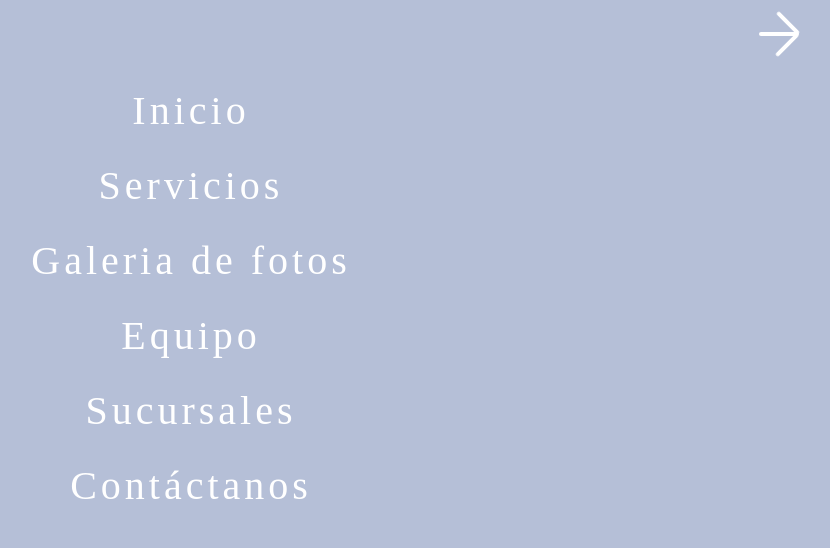
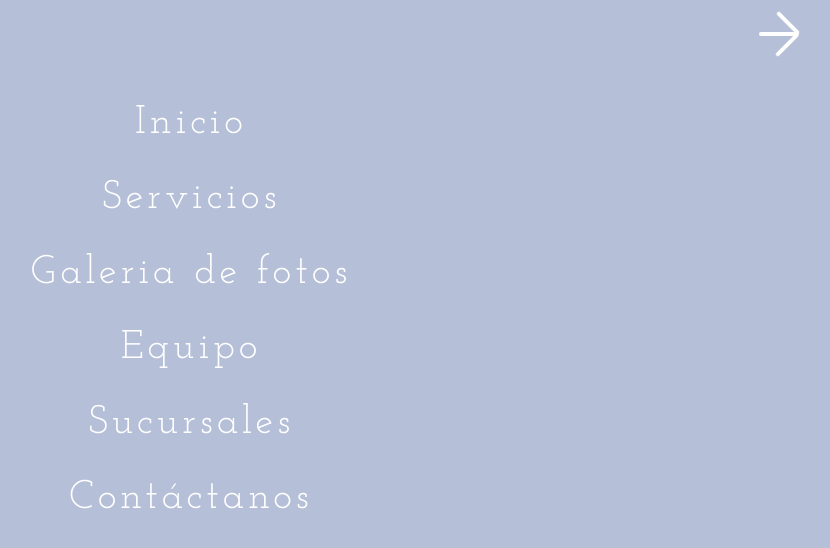
Before and after one commit to dianaVidalC/ProyectoX, a plain HTML site: page index.html in a window 1280 px wide. Both pictures are taken after a click on the element 1228 px from the left and 34 px from the top of the page. Shown: the whole page, without its empty margins (449-1279 px from the left). Drawn offline with Linux system fonts and the light colour scheme.

Commit message:
icono seguir

```diff
--- a/css/main.css
+++ b/css/main.css
@@ -14,6 +14,8 @@ body{
   display:inline-block;
   color:#3263A9;
   margin: auto 0;
+  font-family: 'Josefin Slab', serif;
+  font-size: 3rem;
 }
 
 .portada{
@@ -42,11 +44,6 @@ nav{
   background: transparent;
   transition: all 0.6s cubic-bezier(0.7, 0.01, 0.3, 1);
 }
-
-/*nav.up{
-  display:none;
-  background:#F2C12E;
-}*/
 
 .toogle {
     position: absolute;
@@ -171,10 +168,11 @@ li.liSpan {
 a span.spanM {
     left:0;
     display:block;
-    padding:10 0px;
-    margin:0px;
-    margin-left: 0;
-    margin-right: 0;
+    padding-top:1rem;
+    font-family: 'Josefin Slab', serif;
+    margin:0;
+    /*margin-left: 0;
+    margin-right: 0;*/
     color:white;
     width:100%;
     height: 100%;
@@ -185,3 +183,30 @@ a span.spanM:hover {
   color:#3263A9;
   background-color: white;
 }
+
+#head{
+  position:relative;
+  height: 33.7rem;;
+}
+
+#cubre{
+  background-color: #3263A9;
+  height: 4rem;
+  position:absolute;
+  width: 100%;
+  bottom: 0;
+  left: 0;
+}
+
+#slogan{
+  color:white;
+  text-align: center;
+  font-size: 2rem;
+  position: relative;
+  top: -14px;
+  font-style: italic;
+  }
+
+.color{
+  color:#A1FE2C;
+}
--- /dev/null
+++ b/css/style.css
@@ -0,0 +1,54 @@
+@font-face {
+  font-family: 'icono';
+  src:  url('fonts/icomoon.eot?rhvphg');
+  src:  url('fonts/icomoon.eot?rhvphg#iefix') format('embedded-opentype'),
+    url('fonts/icomoon.ttf?rhvphg') format('truetype'),
+    url('fonts/icomoon.woff?rhvphg') format('woff'),
+    url('fonts/icomoon.svg?rhvphg#icomoon') format('svg');
+  font-weight: normal;
+  font-style: normal;
+}
+
+[class^="icon-"], [class*=" icon-"] {
+  /* use !important to prevent issues with browser extensions that change fonts */
+  font-family: 'icomoon' !important;
+  speak: none;
+  font-style: normal;
+  font-weight: normal;
+  font-variant: normal;
+  text-transform: none;
+  line-height: 1;
+
+  /* Better Font Rendering =========== */
+  -webkit-font-smoothing: antialiased;
+  -moz-osx-font-smoothing: grayscale;
+}
+
+.arrow:before {
+  content: "\e900";
+  font-family: 'icono';
+  position:absolute;
+  bottom:-4rem;
+  left:50%;
+  font-size: 4rem;
+  color:#525842;
+  cursor:pointer;
+}
+.icon-heart:before {
+  content: "\e9da";
+}
+.icon-play2:before {
+  content: "\ea15";
+}
+.icon-mail4:before {
+  content: "\ea86";
+}
+.icon-facebook2:before {
+  content: "\ea91";
+}
+.icon-whatsapp:before {
+  content: "\ea93";
+}
+.icon-twitter:before {
+  content: "\ea96";
+}
--- a/index.html
+++ b/index.html
@@ -4,24 +4,27 @@
   <meta charset="UTF-8">
   <meta name="viewport" content="width=device-width, initial-scale=1.0">
   <meta http-equiv="X-UA-Compatible" content="ie=edge">
+  <link href="https://fonts.googleapis.com/css?family=Josefin+Slab" rel="stylesheet">
   <link rel="stylesheet" href="css/main.css">
+  <link rel="stylesheet" href="css/style.css">
   <title>Can-pamento</title>
 </head>
 <body>
 <div class="portada">
-  <header>
+  <header id="head">
     <a href="index.html"><img id="logo" src="image/logo.png" alt="casa de perro"></a><h1 id="title">Can-pamento</h1>
     <div class="toogle">
       <div class="menu-toogle"></div>
     </div>
+    <div id="cubre"><span class="arrow"></span><p id="slogan">"Lo que tu <span class="color">engreido perruno</span> quiere...Nosotros lo tenemos!!!"</p></div>
     <nav class="main-nav" role="navigation">
       <ul class="menu-nav">
-        <li id="firstMenu"><a href="#" ><span class="spanM">Inicio</span></a></li>
-        <li class="liSpan"><a href="#" ><span class="spanM">Servicios</span></a></li>
-        <li class="liSpan"><a href="#" ><span class="spanM">Galeria de fotos</span></a></li>
-        <li class="liSpan"><a href="#" ><span class="spanM">Equipo</span></a></li>
-        <li class="liSpan"><a href="#" ><span class="spanM">Sucursales</span></a></li>
-        <li class="liSpan"><a href="#" ><span class="spanM">Contáctanos</span></a></li>
+        <li id="firstMenu"><a href="index.html" ><span class="spanM">Inicio</span></a></li>
+        <li class="liSpan"><a href="#servicios" ><span class="spanM">Servicios</span></a></li>
+        <li class="liSpan"><a href="#galeria" ><span class="spanM">Galeria de fotos</span></a></li>
+        <li class="liSpan"><a href="#equipo" ><span class="spanM">Equipo</span></a></li>
+        <li class="liSpan"><a href="#sucursales" ><span class="spanM">Sucursales</span></a></li>
+        <li class="liSpan"><a href="#contacto" ><span class="spanM">Contáctanos</span></a></li>
       </ul>
     </nav>
   </header>
```
Also changed, not shown: css/fonts/icomoon.ttf (added), css/fonts/icomoon.woff (added), fonts/icomoon.ttf (added), fonts/icomoon.woff (added), 4 other files.
